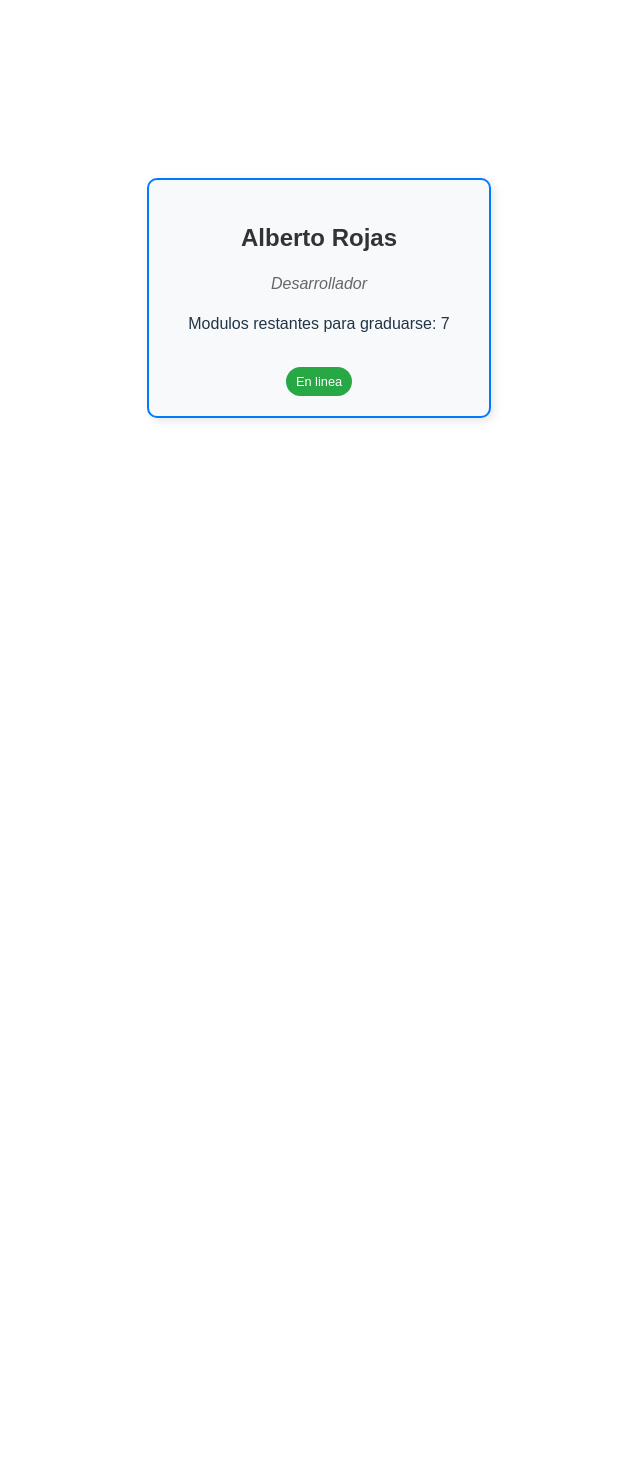
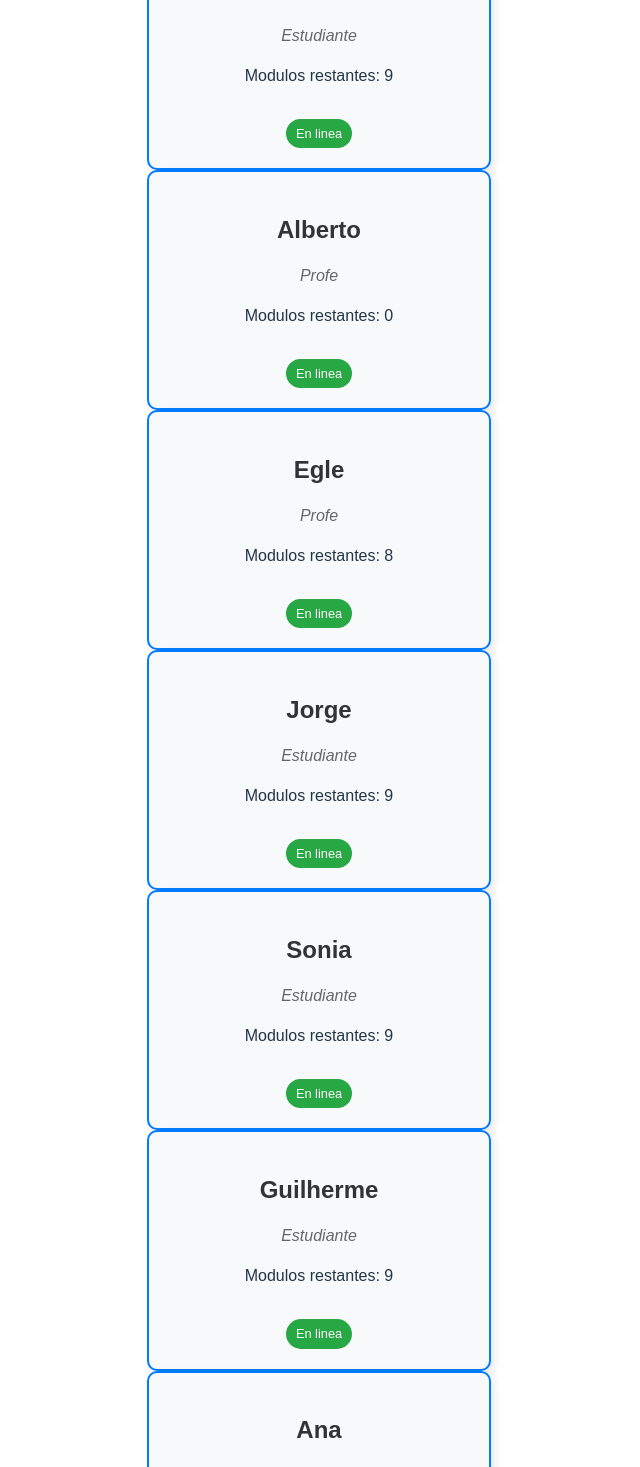
Before and after one commit to albertorojas-teacher/react25022026, a React (Vite) app: page / in a window 1280 px wide. Shown: the part 102-1569 px from the top of the page, without its empty margins (321-961 px from the left). Before the commit the page ends 800 px from the top, so only its background shows below. Built offline with nearby package versions, Linux system fonts and the light colour scheme.

Commit message:
Refactor Perfil component and add multiple instances with props

```diff
--- a/src/App.tsx
+++ b/src/App.tsx
@@ -1,12 +1,18 @@
-import Perfil from './components/Perfil'
+import Perfil from './components/Perfil/Perfil'
 import './App.css'
 
 const App = () => {
 
   return (
     <>
-      {/* <HolaMundo /> */}
-      <Perfil />
+      <Perfil username='Daniel' profession='Estudiante' completedModules={1} isActive />
+      <Perfil username='Alberto' profession='Profe' completedModules={10} isActive />
+      <Perfil username='Egle' profession='Profe' completedModules={2} isActive />
+      <Perfil username='Jorge' profession='Estudiante' completedModules={1} isActive />
+      <Perfil username='Sonia' profession='Estudiante' completedModules={1} isActive />
+      <Perfil username='Guilherme ' profession='Estudiante' completedModules={1} isActive />
+      <Perfil username='Ana' profession='Estudiante' completedModules={2} isActive />
+      <Perfil username='Bouchra' profession='Estudiante' completedModules={3} isActive />
     </>
   )
 }
--- a/src/components/Perfil.tsx
+++ /dev/null
@@ -1,23 +0,0 @@
-import './Perfil.css'
-
-const Perfil = () => {
-// TODOS LOS DATOS
-    const nameUser:string = "Alberto Rojas"
-    const profession:string = "Desarrollador"
-    const completedModules:number = 3
-    const isActive:boolean=true
-
-
-  return (
-    <div className='card-profile'>
-        <h2 className='name'>{nameUser}</h2>
-        <p className='profession'>{profession}</p>
-
-        <p>Modulos restantes para graduarse: {10 - completedModules}</p>
-
-        {isActive ? <span className='tag-state'>En linea</span> : null}
-    </div>
-  )
-}
-
-export default Perfil
--- /dev/null
+++ b/src/components/Perfil/Perfil.tsx
@@ -0,0 +1,22 @@
+import './Perfil.css'
+
+interface PerfilProps {
+  username: string;
+  profession:string;
+  completedModules: number;
+  isActive: boolean
+}
+
+const Perfil = ( props: PerfilProps) => {
+  return (
+    <div className='card-profile'>
+      <h2 className='name'>{props.username}</h2>
+      <p className='profession'>{props.profession}</p>
+      <p>Modulos restantes: {10 - props.completedModules}</p>
+
+     {props.isActive ? <span className='tag-state'>En linea</span> : null}
+    </div>
+  )
+}
+
+export default Perfil
```
Also changed, not shown: src/components/Alberto/Alberto.tsx (renamed from src/components/Alberto.tsx), src/components/HolaMundo/HolaMundo.tsx (renamed from src/components/HolaMundo.tsx), src/components/Perfil/Perfil.css (renamed from src/components/Perfil.css).
